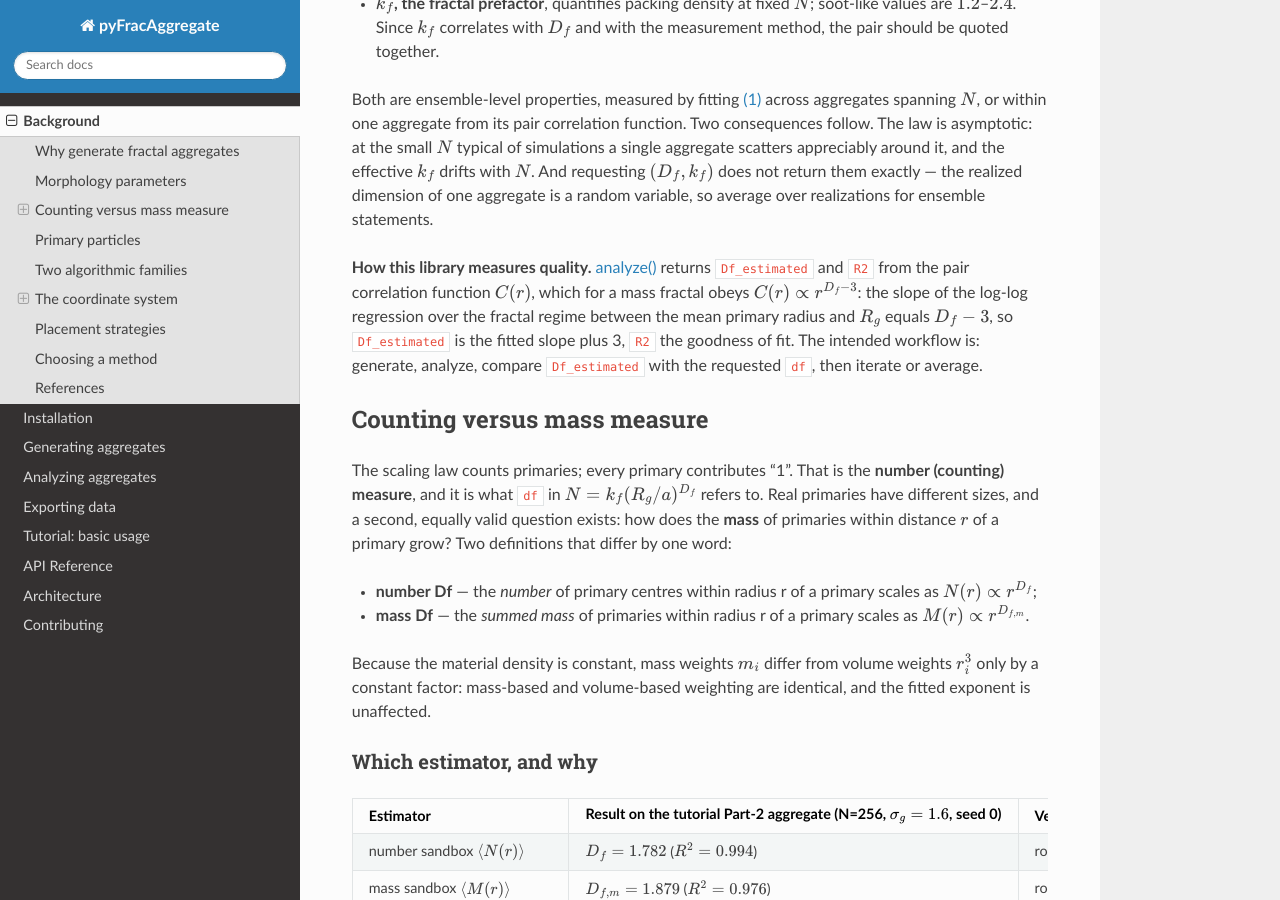
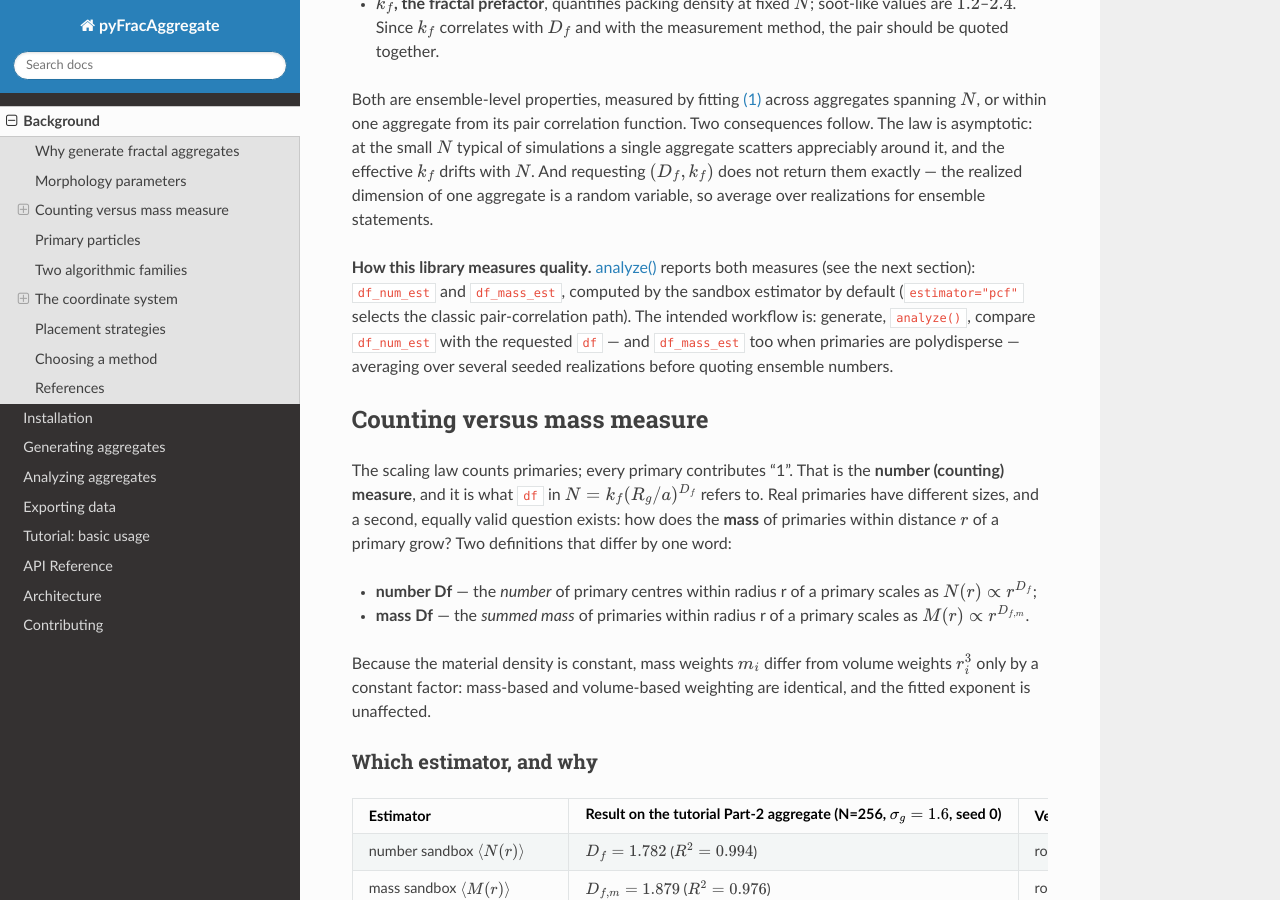
Before and after one commit to VANvonZHANG/pyFracAggregate, a Sphinx documentation site: the page built from docs/background/index.md, in a window 1280 px wide and 900 px high, scrolled down 1272 px. Built offline with Sphinx 7.4.7 and the Read the Docs theme 3.1.0, drawn with Linux system fonts in a browser that asks for light colours.

Commit message:
docs: fix v0.6 contradictions in analysis intro, background workflow, tutorial cross-ref

```diff
--- a/docs/background/index.md
+++ b/docs/background/index.md
@@ -71,14 +71,13 @@ dimension of one aggregate is a random variable, so average over realizations
 for ensemble statements.
 
 **How this library measures quality.**
-[analyze()](/api-reference/index.md#analysis) returns `Df_estimated` and `R2`
-from the pair correlation function {math}`C(r)`, which for a mass fractal
-obeys {math}`C(r) \propto r^{D_f - 3}`: the slope of the log-log regression
-over the fractal regime between the mean primary radius and {math}`R_g`
-equals {math}`D_f - 3`, so `Df_estimated` is the fitted slope plus 3, `R2`
-the goodness of fit. The intended workflow is: generate,
-analyze, compare `Df_estimated` with the requested `df`, then iterate or
-average.
+[analyze()](/api-reference/index.md#analysis) reports both measures (see
+the next section): `df_num_est` and `df_mass_est`, computed by the sandbox
+estimator by default (`estimator="pcf"` selects the classic
+pair-correlation path). The intended workflow is: generate, `analyze()`,
+compare `df_num_est` with the requested `df` — and `df_mass_est` too when
+primaries are polydisperse — averaging over several seeded realizations
+before quoting ensemble numbers.
 
 ## Counting versus mass measure
 
```
Also changed, not shown: docs/tutorials/basic_usage.md (+1 -1 lines), docs/user-guide/analysis.md (+7 -7 lines).
